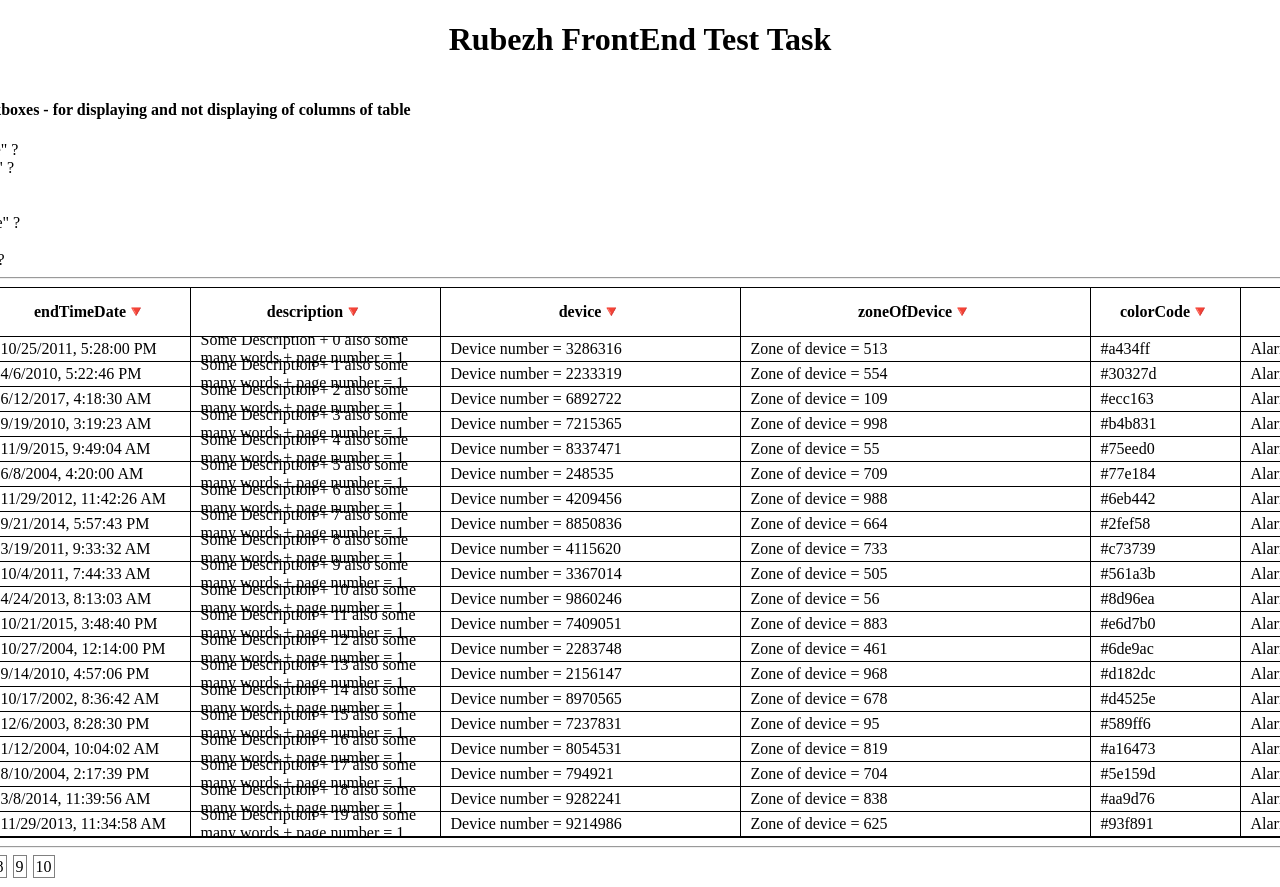
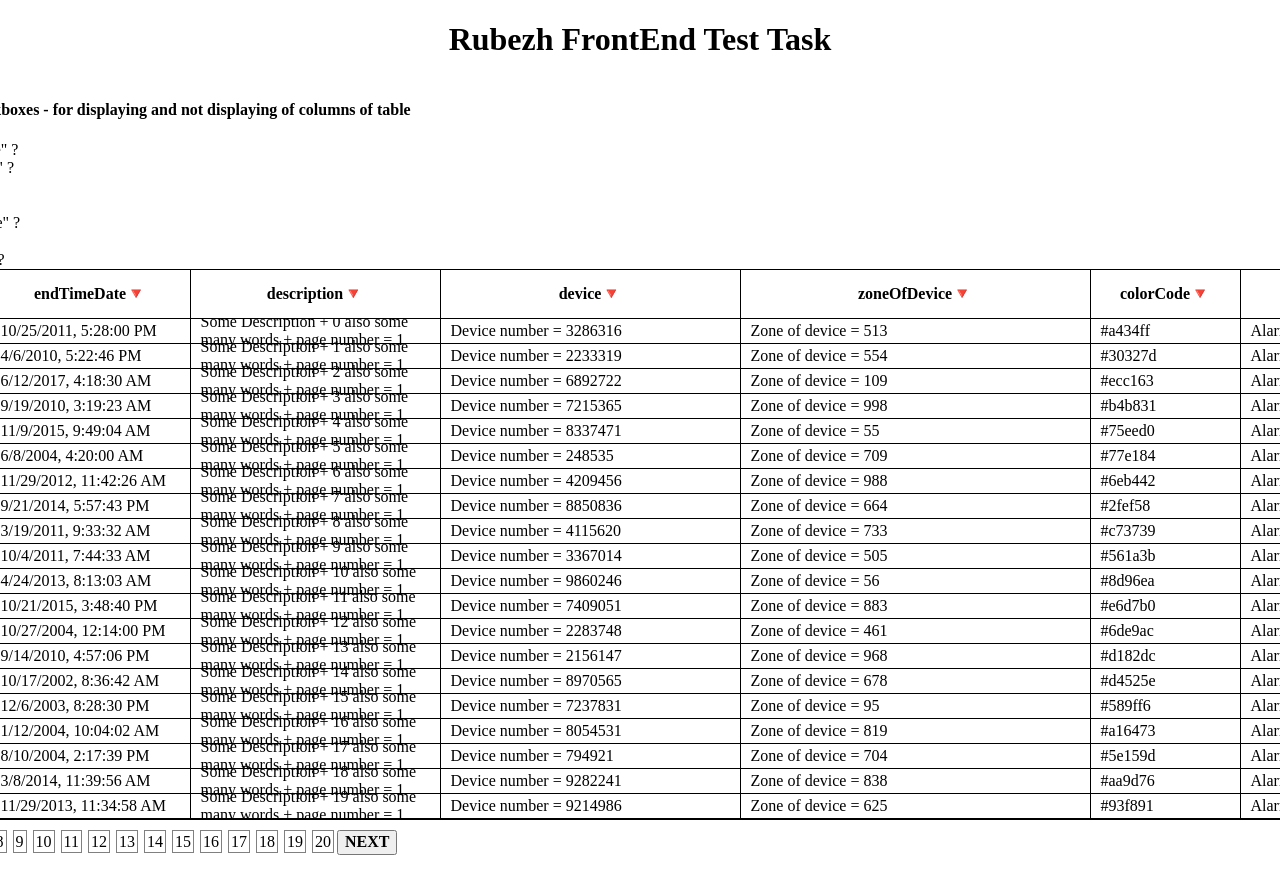
Before and after one commit to AndreiMedvedevSaratov/a028-rubezh-test-task, a React (Create React App) app: page / in a window 1280 px wide. Shown: the top 887 px of the page. After the commit the page ends 865 px from the top, so only its background shows below. Built offline with nearby package versions, Linux system fonts and the light colour scheme.

Commit message:
commit-017 - paginator now is working )))

```diff
--- a/src/App.js
+++ b/src/App.js
@@ -14,14 +14,10 @@ function App() {
       </header>
       <main>
         <CheckboxControlPanel />
-        <hr></hr>
         <EventsTable />
-        <hr></hr>
         <PaginationControl
-          currentPage={1}
-          // onPageChanged={onPageChanged}
-          totalItemsCount={100}
-          pageSize={10}
+          totalItemsCount={1000000}
+          pageSize={20}
         />
       </main>
     </div>
--- a/src/Components/EventsTable/EventsTable.jsx
+++ b/src/Components/EventsTable/EventsTable.jsx
@@ -13,9 +13,11 @@ export const EventsTable = () => {
 	const eventIds = useSelector((state) => filterEventIds(state));
 	const sortOptions = useSelector((state => state.events.sortOptions));
 	const columnsWidth = useSelector((state) => state.events.columnsWidth);
+	const currentPage = useSelector((state) => state.events.currentPage);
+
 
 	useEffect(() =>
-		dispatch(getEventsOnPageNumber(1)), [dispatch]
+		dispatch(getEventsOnPageNumber(currentPage)), [dispatch, currentPage]
 	);
 
 	const onSortClickFactory = useCallback((fieldName) => e => {
--- a/src/Components/PaginationControl/PaginationControl.jsx
+++ b/src/Components/PaginationControl/PaginationControl.jsx
@@ -2,7 +2,12 @@ import React, { useState } from 'react';
 import styles from "./PaginationControl.module.css";
 import cn from "classnames";
 
-let PaginationControl = ({ totalItemsCount, pageSize, currentPage, portionSize = 10, onPageChanged }) => {
+import { useDispatch, useSelector } from 'react-redux';
+import { setCurrentPage } from '../../Store/Events';
+
+let PaginationControl = ({ totalItemsCount, pageSize, portionSize = 20, onPageChanged }) => {
+	const dispatch = useDispatch();
+	const currentPage = useSelector((state) => state.events.currentPage);
 
 	let pagesCount = Math.ceil(totalItemsCount / pageSize);
 
@@ -20,22 +25,28 @@ let PaginationControl = ({ totalItemsCount, pageSize, currentPage, portionSize =
 	return (
 		<div className={cn(styles.paginator)}>
 		{portionNumber > 1 &&
-			<button onClick={() => { setPortionNumber(portionNumber - 1) }}>PREV</button>}
+			<button
+				onClick={() => { setPortionNumber(portionNumber - 1) }}
+				className={cn(styles.paginatorButton)}
+			>PREV</button>}
 
 		{pages
-			.filter(p => p >= leftPortionPageNumber && p <= rightPortionPageNumber)
-			.map((p) => {
+			.filter(page => page >= leftPortionPageNumber && page <= rightPortionPageNumber)
+			.map((page) => {
 				return <span className={cn({
-					[styles.selectedPage]: currentPage === p
+					[styles.selectedPage]: currentPage === page
 				}, styles.pageNumber)}
-					key={p}
+					key={page}
 					onClick={(e) => {
-						onPageChanged(p);
+						dispatch(setCurrentPage(page));
 					}}
-				>{p}</span>
+				>{page}</span>
 			})}
 		{portionCount > portionNumber &&
-			<button onClick={() => { setPortionNumber(portionNumber + 1) }}>NEXT</button>}
+			<button
+					onClick={() => { setPortionNumber(portionNumber + 1) }}
+					className={cn(styles.paginatorButton)}
+			>NEXT</button>}
 
 		</div>
 	)
--- a/src/Components/PaginationControl/PaginationControl.module.css
+++ b/src/Components/PaginationControl/PaginationControl.module.css
@@ -6,9 +6,16 @@
 	margin: 0 3px;
 	padding: 2px;
 	border: 1px solid grey;
+	cursor: pointer;
 }
 
 .pageNumber.selectedPage {
 	font-weight: bold;
 	border-color: black;
+	cursor: pointer;
 }
+
+.paginatorButton {
+	font-weight: bold;
+	cursor: pointer;
+}
--- a/src/Store/Events/ActionTypes.js
+++ b/src/Store/Events/ActionTypes.js
@@ -3,4 +3,5 @@ export const eventsActionTypes = {
     applyFilter: 'EVENTS_APPLY_FILTER',
     applySorting: 'EVENTS_APPLY_SORTING',
     getEventsOnPageNumber: 'EVENTS_ON_PAGE_NUMBER',
+    setCurrentPage: 'SET_CURRENT_PAGE'
 }
--- a/src/Store/Events/Actions.js
+++ b/src/Store/Events/Actions.js
@@ -41,3 +41,10 @@ const getEventsOnPageNumberAction = events => ({
     type: eventsActionTypes.getEventsOnPageNumber,
     payload: events
 });
+
+export const setCurrentPage = (currentPage) => {
+    return {
+        type: eventsActionTypes.setCurrentPage,
+        payload: currentPage
+    }
+}
--- a/src/Store/Events/Reducer.js
+++ b/src/Store/Events/Reducer.js
@@ -52,6 +52,13 @@ const reducerMapping = {
         };
     },
 
+    [eventsActionTypes.setCurrentPage]: (state, currentPage) => {
+        return {
+            ...state,
+            currentPage: currentPage
+        };
+    },
+
     [eventsActionTypes.applyFilter]: (state, filter) => ({ ...state, filter }),
 
     [eventsActionTypes.applySorting]: (state, sortOptions) => ({ ...state, sortOptions }),
```
